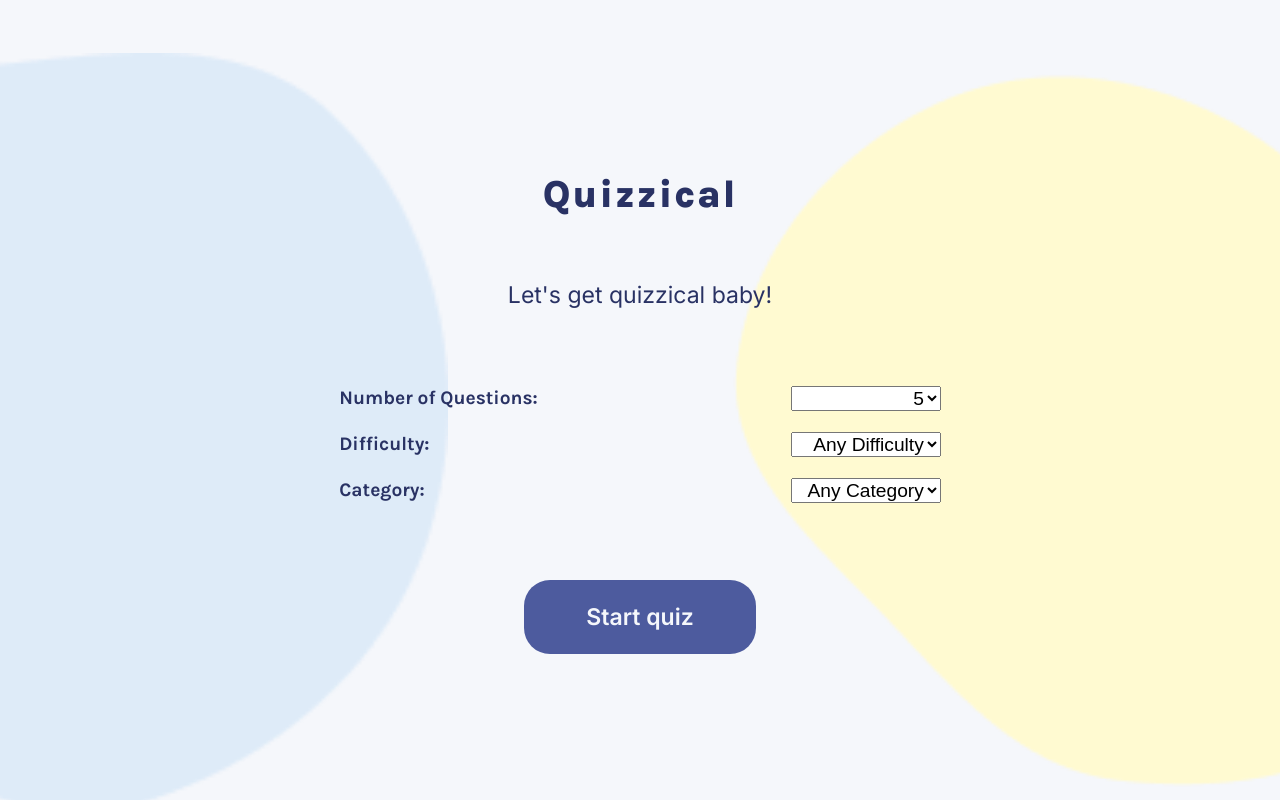
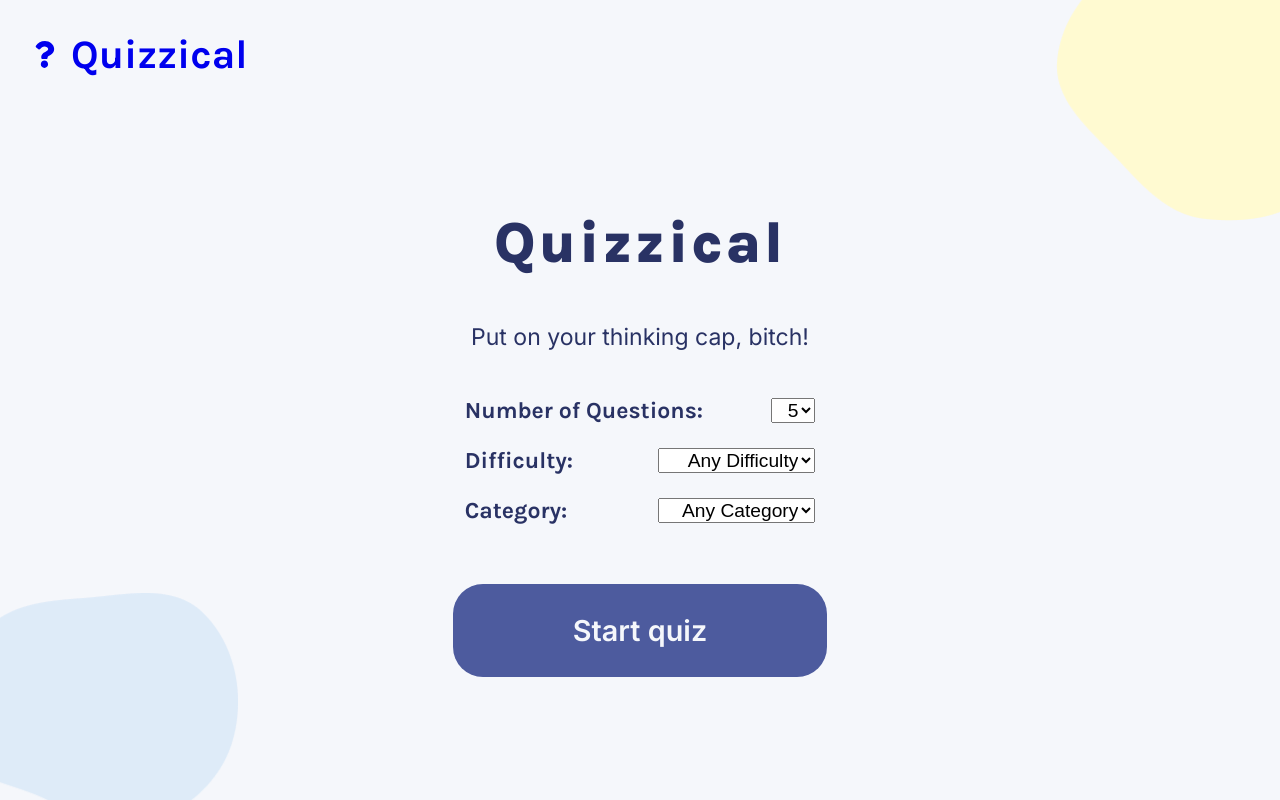
Before and after one commit to maxkatilius/quizzical, a React (Vite) app: page / in a window 1280 px wide. Built offline with nearby package versions, Linux system fonts and the light colour scheme.

Commit message:
updated to use react-router and have responsive css

```diff
--- a/package.json
+++ b/package.json
@@ -14,6 +14,7 @@
     "html-entities": "^2.3.5",
     "react": "^18.2.0",
     "react-dom": "^18.2.0",
+    "react-icons": "^4.10.1",
     "react-router-dom": "^6.15.0"
   },
   "devDependencies": {
--- a/src/App.jsx
+++ b/src/App.jsx
@@ -1,10 +1,10 @@
 import React from "react";
 import { BrowserRouter, Routes, Route } from "react-router-dom";
-import TitlePage from "./Components/TitlePage/TitlePage";
-import QuestionsPage from "./Components/QuestionsPage/QuestionsPage";
+import Layout from "./components/Layout";
+import TitlePage from "./pages/TitlePage";
+import QuestionsPage from "./pages/QuestionsPage";
 
 const App = () => {
-	const [currentPage, setCurrentPage] = React.useState("title-page");
 	const [numOfQuestions, setNumOfQuesetions] = React.useState("5");
 	const [difficulty, setDifficulty] = React.useState("");
 	const [category, setCategory] = React.useState("");
@@ -21,33 +21,34 @@ const App = () => {
 		setCategory(category);
 	}
 
-	function changePage(Component) {
-		setCurrentPage(Component);
-	}
-
-	let selectedPage;
-	if (currentPage === "title-page") {
-		selectedPage = (
+	return (
+		<BrowserRouter>
+			<Routes>
+				<Route path="/" element={<Layout />}>
+					<Route
+						index
+						element={
 							<TitlePage
 								changeNumOfQuestions={changeNumOfQuestions}
 								changeDifficulty={changeDifficulty}
 								changeCategory={changeCategory}
-				changePage={(Component) => {
-					changePage(Component);
-				}}
 							/>
-		);
-	} else if (currentPage === "questions-page") {
-		selectedPage = (
+						}
+					/>
+					<Route
+						path="questions"
+						element={
 							<QuestionsPage
 								numOfQuestions={numOfQuestions}
 								difficulty={difficulty}
 								category={category}
 							/>
+						}
+					/>
+				</Route>
+			</Routes>
+		</BrowserRouter>
 	);
-	}
-
-	return <main id="main">{selectedPage}</main>;
 };
 
 export default App;
--- /dev/null
+++ b/src/components/Header.jsx
@@ -0,0 +1,16 @@
+import React from "react";
+import { Link } from "react-router-dom";
+import { FaQuestion } from "react-icons/fa";
+
+const Header = () => {
+	return (
+		<header>
+			<Link to="/" className="header-link">
+				<FaQuestion />
+				<h2>Quizzical</h2>
+			</Link>
+		</header>
+	);
+};
+
+export default Header;
--- /dev/null
+++ b/src/components/Layout.jsx
@@ -0,0 +1,14 @@
+import React from "react";
+import { Outlet } from "react-router-dom";
+import Header from "./Header";
+
+const Layout = () => {
+	return (
+		<div className="site-container">
+			<Header />
+			<Outlet />
+		</div>
+	);
+};
+
+export default Layout;
--- a/src/Components/Question/Question.jsx
+++ b/src/components/Question.jsx
@@ -34,7 +34,7 @@ const Question = (props) => {
 	return (
 		<div className="question-container">
 			<h2 className="question-text">{props.question}</h2>
-			<div className="answers">{answersElements}</div>
+			<div className="answers-container">{answersElements}</div>
 		</div>
 	);
 };
--- a/src/Components/TitlePage/TitlePage.jsx
+++ b/src/components/QuizForm.jsx
@@ -1,6 +1,9 @@
 import React from "react";
+import { useNavigate } from "react-router-dom";
 
-const TitlePage = (props) => {
+const QuizForm = (props) => {
+	const navigate = useNavigate();
+
 	const handleSettingsChange = (event) => {
 		const { name, value } = event.target;
 
@@ -15,20 +18,21 @@ const TitlePage = (props) => {
 
 	const handleFormSubmit = (event) => {
 		event.preventDefault();
-		props.changePage("questions-page");
+		console.log("form submitted");
+		navigate("/questions");
 	};
 
 	return (
 		<form
-			className="title-page"
+			className="quiz-form"
 			onChange={handleSettingsChange}
 			onSubmit={handleFormSubmit}
 		>
 			<h1 className="title">Quizzical</h1>
-			<h3 className="subtitle">Let's get quizzical baby!</h3>
+			<h3 className="subtitle">Put on your thinking cap, bitch!</h3>
 
-			<div className="quizSettings">
-				<div className="selectContainer">
+			<div className="quiz-settings">
+				<div className="select-container">
 					<label htmlFor="numOfQuestions">Number of Questions:</label>
 					<select
 						id="numOfQuestions"
@@ -47,8 +51,7 @@ const TitlePage = (props) => {
 						<option value="10">10</option>
 					</select>
 				</div>
-
-				<div className="selectContainer">
+				<div className="select-container">
 					<label htmlFor="difficulty">Difficulty:</label>
 					<select id="difficulty" name="difficulty">
 						<option value="">Any Difficulty</option>
@@ -57,8 +60,7 @@ const TitlePage = (props) => {
 						<option value="hard">Hard</option>
 					</select>
 				</div>
-
-				<div className="selectContainer">
+				<div className="select-container">
 					<label htmlFor="category">Category:</label>
 					<select id="category" name="category">
 						<option value="">Any Category</option>
@@ -90,9 +92,9 @@ const TitlePage = (props) => {
 				</div>
 			</div>
 
-			<button className="start-btn btn">Start quiz</button>
+			<button className="btn start-btn">Start quiz</button>
 		</form>
 	);
 };
 
-export default TitlePage;
+export default QuizForm;
--- a/src/css/styles.css
+++ b/src/css/styles.css
@@ -1,75 +1,104 @@
 * {
+    margin: 0;
+    padding: 0;
     box-sizing: border-box;
 }
 
 body {
     height: 100vh;
-    padding: 0;
-    margin: 0;
     color: #293264;
     background-color: #f5f7fb;
     font-family: "Karla", sans-serif;
 }
 
-.title-page,
-.questions-page {
-    height: 100vh;
-    padding: 2em;
+.site-container {
+    min-height: 100vh;
+    height: auto;
+    padding: 1.4em;
     display: flex;
     flex-direction: column;
-    justify-content: center;
-    align-items: center;
     gap: 2em;
     background-image:
     url(../assets/images/blob-yellow.png),
     url(../assets/images/blob-blue.png);
     background-repeat: no-repeat;
     background-size: auto, auto;
-    background-position: 300% -22%, -50% 112%;
+    background-position: 400% -27%, -60% 115%;
+    background-attachment: fixed, fixed;
+}
+
+header a {
+    display: flex;
+    align-items: center;
+    gap: 0.5em;
+    font-size: 1.2rem;
+    text-decoration: none;
+}
+
+header a:visited {
+    color: #293264;
+}
+
+/*****************
+*** TITLE PAGE ***
+******************/
+
+.quiz-form {
+    margin: auto auto;
+    display: flex;
+    flex-direction: column;
+    text-align: center;
 }
 
 .title {
-    /* margin-top: -5em; */
+    margin-bottom: 0.8em;
+    font-size: 2.6rem;
     font-weight: 800;
-    font-size: 2rem;
     letter-spacing: 0.05em;
 }
 
 .subtitle {
-    margin: 0;
-    padding: 0;
     font-family: "Inter", sans-serif;
     font-size: 1.2rem;
     font-weight: 400;
 }
 
-.quizSettings {
-    margin: 2em;
+.quiz-settings {
+    margin: 2em 0.5em;
     display: flex;
     flex-direction: column;
-    gap: 1.1em;
+    gap: 1em;
+    font-size: 1.2rem;
+}
+
+.select-container {
+    display: flex;
+    justify-content: space-between;
+    align-items: center;
+}
+
+label {
+    font-size: 1.2rem;
 }
 
 select {
-    width: 80px;
+    font-size: 1rem;
     text-align: right;
     cursor: pointer;
 }
 
-.selectContainer {
-    display: flex;
-    justify-content: space-between;
+select#difficulty,
+select#category {
+    width: 45%;
 }
 
 .btn {
-    padding: 1em 2.7em;
     font-family: "Inter", sans-serif;
-    font-size: 1.2rem;
     font-weight: 600;
     color: #f5f7fb;
     background-color: #4d5b9e;
     border: none;
-    border-radius: 26px;
+    border-radius: 30px;
     transition: 0.3s;
     cursor: pointer;
 }
@@ -84,35 +113,81 @@ button:disabled {
     cursor: not-allowed;
 }
 
-/***************
- questions page
- **************/
+.start-btn {
+    padding: 1em 1.8em;
+    margin-top: 0.5em;
+    font-size: 1.5rem;
+}
+
+.reset-btn {
+    padding: 1em;
+    position: absolute;
+    top: 1em;
+    right: 1.2em;
+    font-size: 0.8rem;
+}
+
+.answers-btn {
+    padding: 1.4em 2em;
+    margin-top: 0.8em;
+    font-size: 1rem;
+}
+
+/*********************
+*** QUESTIONS PAGE ***
+*********************/
+
 
 .questions-page {
-    width: 60%;
+    height: 100%;
+    padding: 0 0.8em;
+    display: flex;
+    align-items: center;
+    margin: auto;
+}
+
+.loading-text {
+    margin: auto;
+    font-size: 2rem;
+}
+
+.questions-container {
+    height: 100%;
     display: flex;
     flex-direction: column;
 }
 
 .question-container {
-    padding-bottom: 1.5em;
+    padding-bottom: 1em;
     border-bottom: 0.8px solid #dbdef0;
 }
 
-.answers {
+.question-text {
+    padding: 0.8em 0;
+    font-size: 1rem;
+}
+
+.answers-container {
     display: flex;
-    gap: 1.5em;
+    flex-wrap: wrap;
+    justify-content: space-evenly;
+    gap: 1em;
+    width: 100%;
     text-align: center;
+    font-size: 0.8rem;
 }
 
 .answer {
-    padding: 0.4em 2.1em;
+    padding: 0.5em 0.8em;
+    max-width: calc(50% - 1em); /* 1em accounts for space between answers */
+    min-width: 20%;
     display: flex;
     align-items: center;
+    justify-content: center;
     font-family: "Inter", sans-serif;
     font-weight: 500;
     border: 0.8px solid #4d5b9e;
-    border-radius: 20px;
+    border-radius: 15px;
     cursor: pointer;
 }
 
@@ -123,7 +198,7 @@ button:disabled {
 
 .correct-answer {
     background: #94d7a2;
-    border: none;align-items: center;
+    border: none;
 }
 
 .unselected-incorrect-answer {
@@ -136,66 +211,80 @@ button:disabled {
     opacity: 0.5;
 }
 
-/*************
-*** footer ***
-*************/
-
-.answers-footer {
-    margin-top: 1.5em;
+.results-container {
+    margin-top: 0.5em;
     display: flex;
+    flex-direction: column;
+    gap: 0.5em;
     justify-content: center;
     align-items: center;
 }
 
-.answers-btn {
-    margin-left: 2.3em;
-    padding: 1em 2.2em;
+.score-text {
+    margin: 0.3em 0;
     font-size: 1.2rem;
 }
 
-.score-text {
-    font-size: 1.2rem;
-}
-
-@media (min-width: 800px) {
+/* For portrait tablets */
+@media screen and (min-width: 600px) {
     html {
         font-size: 1.2rem;
     }
 
-    .title-page,
-    .questions-page {
-        /* background: red; */
-        background-size: 75%;
-        background-position: 200% -35%, -160% 130%;
+    .title {
+        font-size: 3rem;
     }
 
-    .quizSettings {
-        width: 50%;
+    .site-container {
+        padding: 2em;
+        gap: 2em;
+        background-position: 130% -15%, -10% 108%;
     }
-
-    select {
-        width: 150px;
+        .reset-btn {
             font-size: 1rem;
+            top: 1.2em;
+            right: 1.2em;
+        }
+    .answers-btn {
+        margin-top: 1.4em;
     }
 }
 
-@media (min-width: 1300px) {
-    html {
-        font-size: 1.5rem;
+/* For landscape tablets
+@media screen and (min-width: 768px) and (max-width: 1023px) {
+
 }
 
-    .title-page,
-    .questions-page {
-        background-size: 40%;
-        background-position: 125% -150%, -30% 150%;
+For small laptops
+@media screen and (min-width: 1024px) and (max-width: 1279px) {
+
+} */
+
+/* For large laptops to desktops */
+@media screen and (min-width: 1280px) {
+    html {
+            font-size: 1.2rem;
         }
 
-    .quizSettings {
-        width: 30%;
+        header a {
+            font-size: 1.4rem;
         }
 
-    select {
-        width: 220px;
-        font-size: 1rem;
+        .title {
+            font-size: 3rem;
+        }
+
+        .site-container {
+            padding: 1.6em;
+            background-position: 112% -15%, -6% 105%;
+        }
+
+        .question-container {
+            margin: 0.6em 0;
+            padding-bottom: 2em;
+        }
+
+        .answers-btn {
+            margin-top: 1.4em;
         }
 }
--- /dev/null
+++ b/src/pages/TitlePage.jsx
@@ -0,0 +1,18 @@
+import React from "react";
+import QuizForm from "../components/QuizForm";
+
+const TitlePage = ({
+	changeNumOfQuestions,
+	changeDifficulty,
+	changeCategory,
+}) => {
+	return (
+		<QuizForm
+			changeNumOfQuestions={changeNumOfQuestions}
+			changeDifficulty={changeDifficulty}
+			changeCategory={changeCategory}
+		/>
+	);
+};
+
+export default TitlePage;
```
Also changed, not shown: src/Components/QuizForm/QuizForm.jsx (deleted, +0 -70 lines), src/pages/QuestionsPage.jsx (renamed from src/Components/QuestionsPage/QuestionsPage.jsx, +21 -14 lines), readme.txt (added), 1 other file (tests, documents, lock files or other folders). Lines whose indentation alone changed are shown as unchanged.
